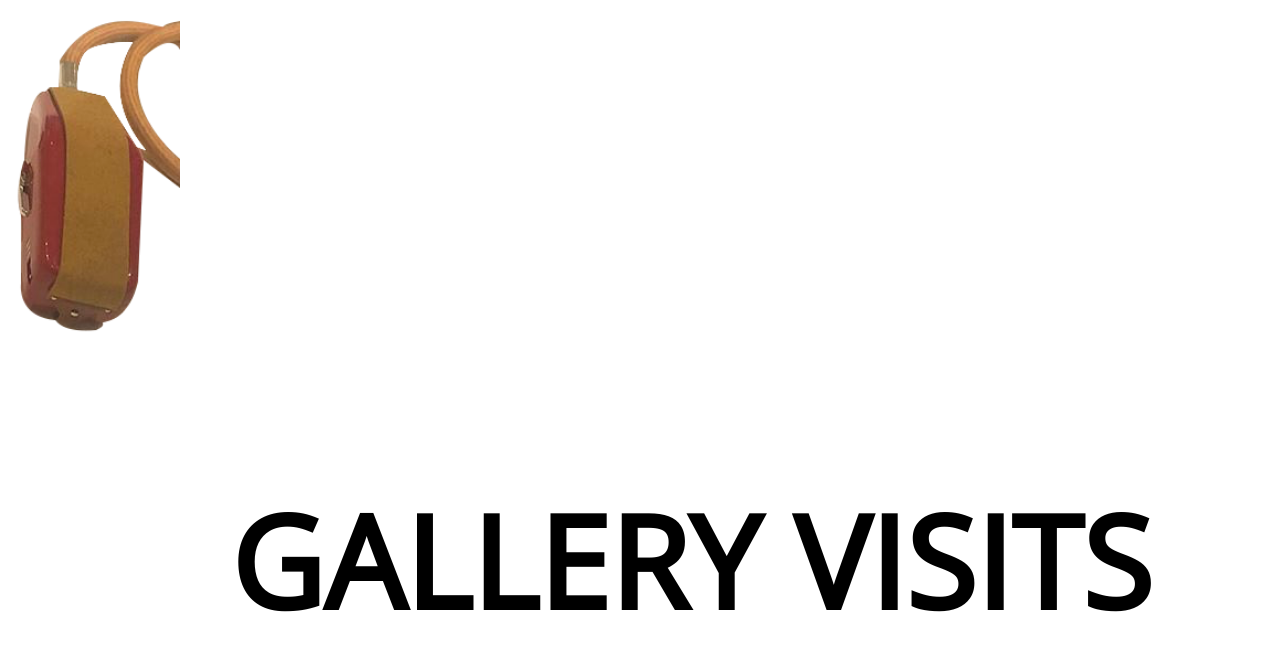
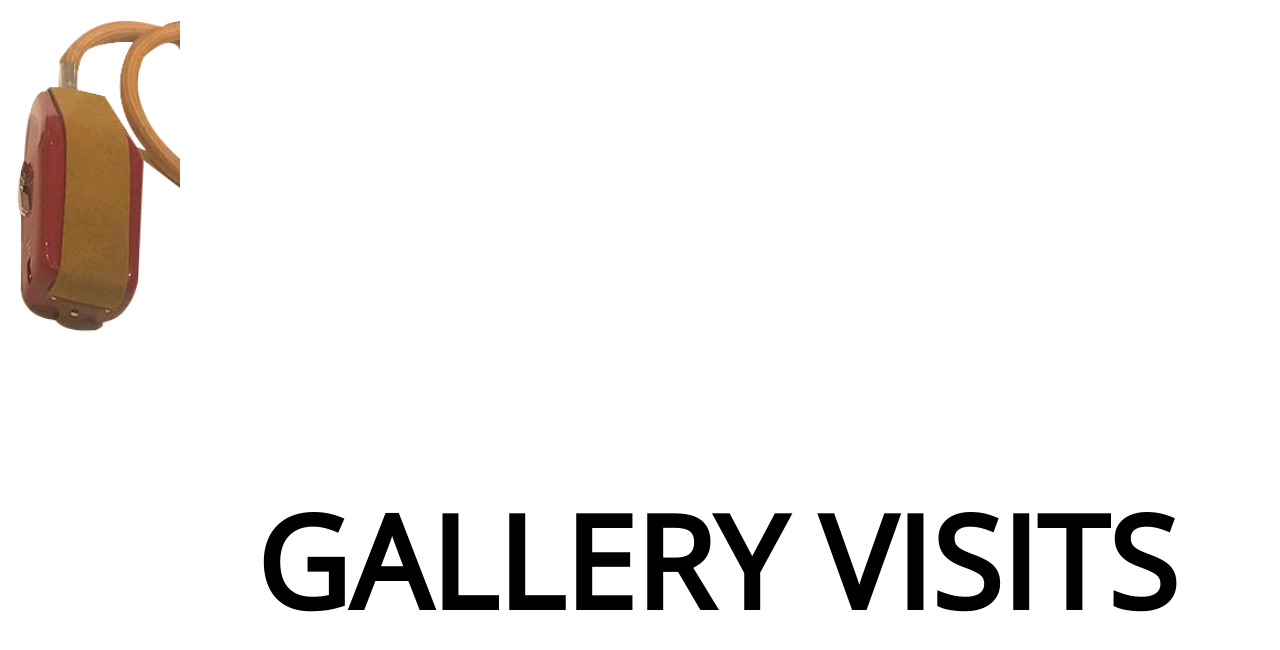
Before and after one commit to nmmdr/input, a plain HTML site: page index.html in a window 1280 px wide. Drawn offline with nearby package versions, Linux system fonts and the light colour scheme.

Commit message:
gallery visit 11

```diff
--- a/css/style.css
+++ b/css/style.css
@@ -13,7 +13,7 @@ body {
     flex-direction: column; */
     position: absolute;
     bottom: 10%;
-    left: 18%;
+    left: 20%;
     color:black
 
 
```
